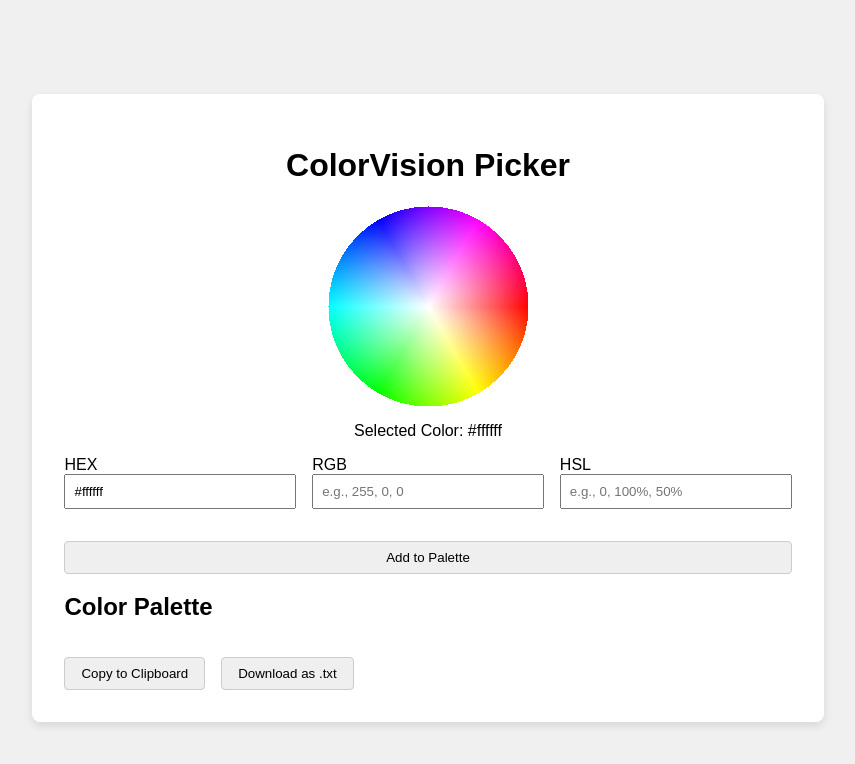
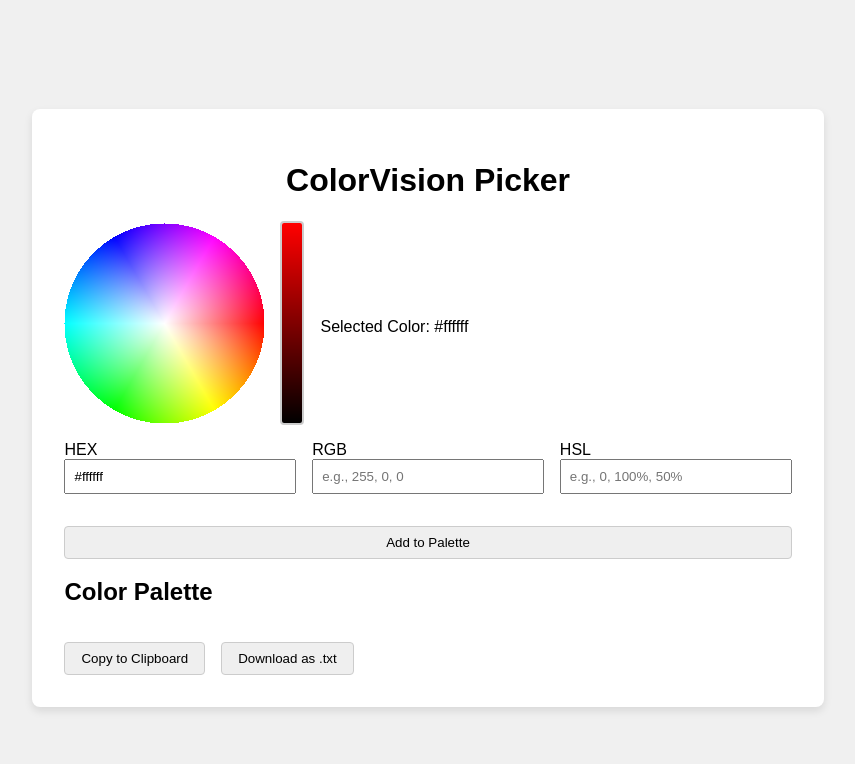
Before and after one commit to tharjas/Group-13-project-CSCE3444-fa25, a React (Vite) app: page / in a window 1280 px wide. Shown: the top 764 px of the page, without its empty margins (212-1067 px from the left). Built offline with nearby package versions, Linux system fonts and the light colour scheme.

Commit message:
Fixed the colorwheel - added darkness.

```diff
--- a/src/components/ColorWheel.jsx
+++ b/src/components/ColorWheel.jsx
@@ -27,31 +27,37 @@ const hsvToHex = (h, s, v) => {
 };
 
 const ColorWheel = ({ color, setColor }) => {
-  const canvasRef = useRef(null);
-  const [dragging, setDragging] = useState(false);
-  const size = 200; // diameter
-  const radius = size / 2;
+  const wheelCanvasRef = useRef(null);
+  const valueCanvasRef = useRef(null);
+  const [draggingWheel, setDraggingWheel] = useState(false);
+  const [draggingValue, setDraggingValue] = useState(false);
+  const [selectedHue, setSelectedHue] = useState(0);
+  const [selectedSat, setSelectedSat] = useState(100);
+  const [selectedValue, setSelectedValue] = useState(100);
+  const wheelSize = 200; // Diameter of the color wheel
+  const wheelRadius = wheelSize / 2;
+  const valueWidth = 20; // Width of the value bar
+  const valueHeight = 200; // Height of the value bar
 
+  // Draw the color wheel (hue and saturation)
   useEffect(() => {
-    const canvas = canvasRef.current;
+    const canvas = wheelCanvasRef.current;
     const ctx = canvas.getContext('2d');
 
     const drawWheel = () => {
-      const image = ctx.createImageData(size, size);
-      for (let y = -radius; y < radius; y++) {
-        for (let x = -radius; x < radius; x++) {
+      const image = ctx.createImageData(wheelSize, wheelSize);
+      for (let y = -wheelRadius; y < wheelRadius; y++) {
+        for (let x = -wheelRadius; x < wheelRadius; x++) {
           let dx = x;
           let dy = y;
           let distance = Math.sqrt(dx * dx + dy * dy);
-          if (distance <= radius) {
+          if (distance <= wheelRadius) {
             let angle = Math.atan2(dy, dx) * (180 / Math.PI);
             angle = angle < 0 ? angle + 360 : angle;
             let hue = angle;
-            let sat = distance / radius * 100;
-            let val = 100;
-
-            const hex = hsvToHex(hue, sat, val);
-            let index = ((y + radius) * size + (x + radius)) * 4;
+            let sat = (distance / wheelRadius) * 100;
+            const hex = hsvToHex(hue, sat, 100); // Full brightness for wheel
+            let index = ((y + wheelRadius) * wheelSize + (x + wheelRadius)) * 4;
             let r = parseInt(hex.slice(1, 3), 16);
             let g = parseInt(hex.slice(3, 5), 16);
             let b = parseInt(hex.slice(5, 7), 16);
@@ -66,39 +72,90 @@ const ColorWheel = ({ color, setColor }) => {
     };
 
     drawWheel();
-  }, [size, radius]);
+  }, [wheelSize, wheelRadius]);
 
-  const handlePointer = (e) => {
-    const rect = canvasRef.current.getBoundingClientRect();
-    const x = e.clientX - rect.left - radius;
-    const y = e.clientY - rect.top - radius;
+  // Draw the value bar (brightness gradient for selected hue/saturation)
+  useEffect(() => {
+    const canvas = valueCanvasRef.current;
+    const ctx = canvas.getContext('2d');
+
+    const drawValueBar = () => {
+      const image = ctx.createImageData(valueWidth, valueHeight);
+      for (let y = 0; y < valueHeight; y++) {
+        for (let x = 0; x < valueWidth; x++) {
+          let value = ((valueHeight - y) / valueHeight) * 100; // Value from 0 (bottom) to 100 (top)
+          const hex = hsvToHex(selectedHue, selectedSat, value);
+          let index = (y * valueWidth + x) * 4;
+          let r = parseInt(hex.slice(1, 3), 16);
+          let g = parseInt(hex.slice(3, 5), 16);
+          let b = parseInt(hex.slice(5, 7), 16);
+          image.data[index] = r;
+          image.data[index + 1] = g;
+          image.data[index + 2] = b;
+          image.data[index + 3] = 255;
+        }
+      }
+      ctx.putImageData(image, 0, 0);
+    };
+
+    drawValueBar();
+  }, [valueWidth, valueHeight, selectedHue, selectedSat]);
+
+  // Handle clicks/drags on the color wheel
+  const handleWheelPointer = (e) => {
+    const rect = wheelCanvasRef.current.getBoundingClientRect();
+    const x = e.clientX - rect.left - wheelRadius;
+    const y = e.clientY - rect.top - wheelRadius;
     const distance = Math.sqrt(x * x + y * y);
 
-    if (distance <= radius) {
+    if (distance <= wheelRadius) {
       let angle = Math.atan2(y, x) * (180 / Math.PI);
       angle = angle < 0 ? angle + 360 : angle;
       let hue = angle;
-      let sat = (distance / radius) * 100;
-      let val = 100;
+      let sat = (distance / wheelRadius) * 100;
+      setSelectedHue(hue);
+      setSelectedSat(sat);
+      setColor(hsvToHex(hue, sat, selectedValue));
+    }
+  };
 
-      setColor(hsvToHex(hue, sat, val));
+  // Handle clicks/drags on the value bar
+  const handleValuePointer = (e) => {
+    const rect = valueCanvasRef.current.getBoundingClientRect();
+    const y = e.clientY - rect.top;
+
+    if (y >= 0 && y <= valueHeight) {
+      let value = ((valueHeight - y) / valueHeight) * 100;
+      setSelectedValue(value);
+      setColor(hsvToHex(selectedHue, selectedSat, value));
     }
   };
 
   return (
-    <div className="color-wheel-container">
+    <div className="color-wheel-container" style={{ display: 'flex', alignItems: 'center', gap: '1rem' }}>
       <canvas
-        ref={canvasRef}
-        width={size}
-        height={size}
-        style={{ cursor: 'crosshair', display: 'block', margin: '1rem auto' }}
-        onMouseDown={() => setDragging(true)}
-        onMouseUp={() => setDragging(false)}
-        onMouseLeave={() => setDragging(false)}
-        onMouseMove={(e) => dragging && handlePointer(e)}
-        onClick={handlePointer}
+        ref={wheelCanvasRef}
+        width={wheelSize}
+        height={wheelSize}
+        style={{ cursor: 'crosshair', display: 'block' }}
+        onMouseDown={() => setDraggingWheel(true)}
+        onMouseUp={() => setDraggingWheel(false)}
+        onMouseLeave={() => setDraggingWheel(false)}
+        onMouseMove={(e) => draggingWheel && handleWheelPointer(e)}
+        onClick={handleWheelPointer}
       />
-      <div style={{ textAlign: 'center' }}>Selected Color: {color}</div>
+      <canvas
+        ref={valueCanvasRef}
+        width={valueWidth}
+        height={valueHeight}
+        style={{ cursor: 'crosshair', display: 'block', border: '2px solid #ccc', borderRadius: '4px' }}
+        onMouseDown={() => setDraggingValue(true)}
+        onMouseUp={() => setDraggingValue(false)}
+        onMouseLeave={() => setDraggingValue(false)}
+        onMouseMove={(e) => draggingValue && handleValuePointer(e)}
+        onClick={handleValuePointer}
+      />
+      <div style={{ textAlign: 'center', marginTop: '0.5rem' }}>Selected Color: {color}</div>
     </div>
   );
 };
--- a/src/index.css
+++ b/src/index.css
@@ -80,3 +80,23 @@ button {
   border-radius: 4px;
   cursor: pointer;
 }
+
+
+.color-wheel-container input[type="range"] {
+  -webkit-appearance: none;
+  width: 100%;
+  height: 8px;
+  background: #ccc;
+  border-radius: 4px;
+  outline: none;
+  margin-top: 0.5rem;
+}
+
+.color-wheel-container input[type="range"]::-webkit-slider-thumb {
+  -webkit-appearance: none;
+  width: 16px;
+  height: 16px;
+  background: #333;
+  border-radius: 50%;
+  cursor: pointer;
+}
```
